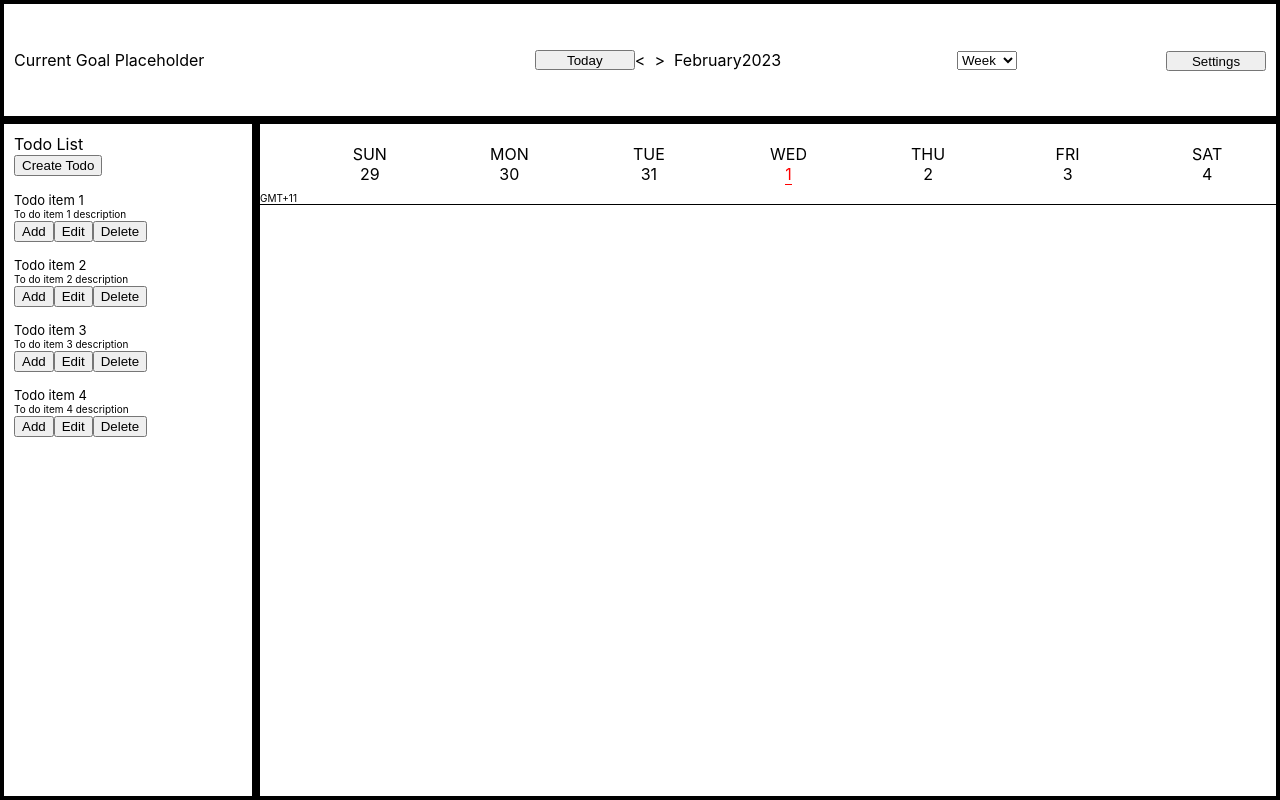
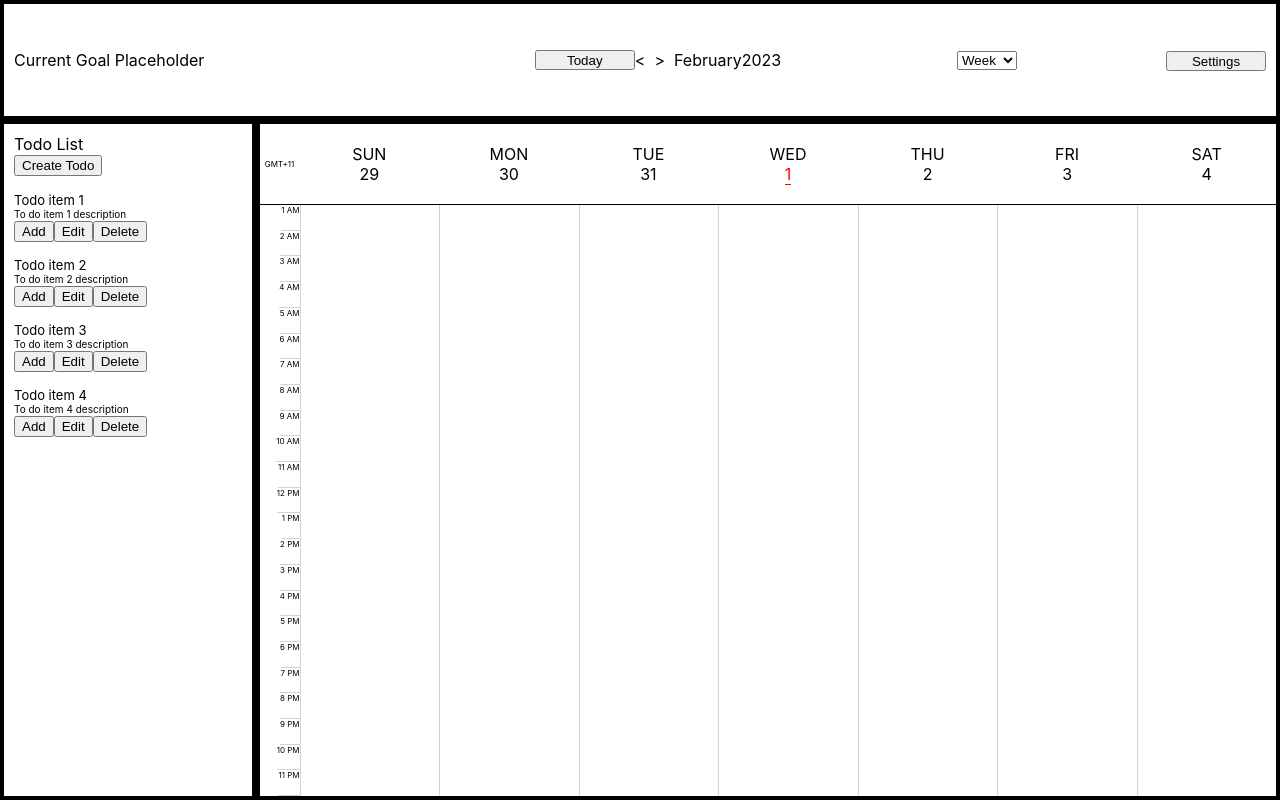
Before and after one commit to Mark-Cooper-Janssen-Vooles/Todolendar.UI, a React (Create React App) app: page / in a window 1280 px wide. Built offline with nearby package versions, Linux system fonts and the light colour scheme.

Commit message:
[MASTER] Fiddling with scroll bar

```diff
--- a/src/components/TodolenderHome/Calendar/Calendar.css
+++ b/src/components/TodolenderHome/Calendar/Calendar.css
@@ -2,8 +2,9 @@
     width: 80vw;
     height: 85vh;
     display: flex;
-    align-items: flex-start;
-    justify-content: space-between;
+    flex-direction: column;
+    align-items: center;
+    justify-content: flex-start;
 }
 
 .CalendarContainerHeader {
@@ -13,14 +14,6 @@
     justify-content: flex-start;
 
     border-bottom: 1px solid black;
-    box-sizing: border-box;
-}
-
-.CalendarWeeklyColumn {
-    width: calc(80vw / 7);
-    height: 100%;
-
-    border: 1px solid black;
     box-sizing: border-box;
 }
 
@@ -41,10 +34,27 @@
 .CalendarWeeklyColumnTime {
     width: 40px;
     height: 10vh;
-    font-size: 10px;
+    font-size: 8px;
 
     display: flex;
+    align-items: center;
+    justify-content: center;
+}
+
+.CalendarWeeklyColumnTimeContent {
+    width: 40px;
+    font-size: 8px;
+
+    display: flex;
+    flex-direction: column;
     align-items: flex-end;
+}
+
+.CalendarWeeklyColumnTimeContentItem {
+    display: flex;
+    height: 40px;
+    border-bottom: 1px solid lightgray;
+    box-sizing: border-box;
 }
 
 .CurrentDay {
@@ -53,3 +63,19 @@
     border-bottom: 1px solid red;
     box-sizing: border-box;
 }
+
+.CalenderContainerContent {
+    display: flex;
+    /*height: 100%;*/
+    height: 200%;
+
+    overflow-y: scroll;
+}
+
+.CalendarWeeklyColumn {
+    width: calc((80vw - 40px) / 7.05);
+    height: 100%;
+
+    border-left: 1px solid lightgray;
+    box-sizing: border-box;
+}
--- a/src/components/TodolenderHome/Calendar/Calendar.tsx
+++ b/src/components/TodolenderHome/Calendar/Calendar.tsx
@@ -18,7 +18,6 @@ const Calendar = () => {
     useEffect(() => {
         setDaysOfMonth(computeDaysOfMonth(dayjsTimeObject, currentTime))
     }, [])
-
 
     return (
         // <div className="Calendar Border">
@@ -41,41 +40,52 @@ const Calendar = () => {
                                 <div key={id} className="CalendarWeeklyColumnDay">
                                     <div>{ day }</div>
                                     <div className="CurrentDay">{ daysOfMonth[id] }</div>
-                                </div>
-                            )
+                                </div>)
                         }
 
                         return (
                           <div key={id} className="CalendarWeeklyColumnDay">
                               <div>{ day }</div>
                               <div>{ daysOfMonth[id] }</div>
-                          </div>
-                        )
+                          </div>)
                     })}
-                    {/*<div className="CalendarWeeklyColumnDay">*/}
-                    {/*    <div>MON</div>*/}
-                    {/*    <div>{ dayjsTimeObject.date() }</div>*/}
-                    {/*</div>*/}
-                    {/*<div className="CalendarWeeklyColumnDay">TUE</div>*/}
-                    {/*<div className="CalendarWeeklyColumnDay">WED</div>*/}
-                    {/*<div className="CalendarWeeklyColumnDay">THU</div>*/}
-                    {/*<div className="CalendarWeeklyColumnDay">FRI</div>*/}
-                    {/*<div className="CalendarWeeklyColumnDay">SAT</div>*/}
-                    {/*<div className="CalendarWeeklyColumnDay">SUN</div>*/}
                 </div>
             </div>
 
-            {/*<div>Time Column</div>*/}
-            {/*<div className="CalendarWeeklyColumn">*/}
-            {/*    <div className="CalendarWeeklyColumnDay">mon</div>*/}
-            {/*    <div></div>*/}
-            {/*</div>*/}
-            {/*<div className="CalendarWeeklyColumn">tue</div>*/}
-            {/*<div className="CalendarWeeklyColumn">wed</div>*/}
-            {/*<div className="CalendarWeeklyColumn">thu</div>*/}
-            {/*<div className="CalendarWeeklyColumn">fri</div>*/}
-            {/*<div className="CalendarWeeklyColumn">sat</div>*/}
-            {/*<div className="CalendarWeeklyColumn">sun</div>*/}
+            <div className="CalenderContainerContent">
+                <div className="CalendarWeeklyColumnTimeContent">
+                    <div className="CalendarWeeklyColumnTimeContentItem">1 AM</div>
+                    <div className="CalendarWeeklyColumnTimeContentItem">2 AM</div>
+                    <div className="CalendarWeeklyColumnTimeContentItem">3 AM</div>
+                    <div className="CalendarWeeklyColumnTimeContentItem">4 AM</div>
+                    <div className="CalendarWeeklyColumnTimeContentItem">5 AM</div>
+                    <div className="CalendarWeeklyColumnTimeContentItem">6 AM</div>
+                    <div className="CalendarWeeklyColumnTimeContentItem">7 AM</div>
+                    <div className="CalendarWeeklyColumnTimeContentItem">8 AM</div>
+                    <div className="CalendarWeeklyColumnTimeContentItem">9 AM</div>
+                    <div className="CalendarWeeklyColumnTimeContentItem">10 AM</div>
+                    <div className="CalendarWeeklyColumnTimeContentItem">11 AM</div>
+                    <div className="CalendarWeeklyColumnTimeContentItem">12 PM</div>
+                    <div className="CalendarWeeklyColumnTimeContentItem">1 PM</div>
+                    <div className="CalendarWeeklyColumnTimeContentItem">2 PM</div>
+                    <div className="CalendarWeeklyColumnTimeContentItem">3 PM</div>
+                    <div className="CalendarWeeklyColumnTimeContentItem">4 PM</div>
+                    <div className="CalendarWeeklyColumnTimeContentItem">5 PM</div>
+                    <div className="CalendarWeeklyColumnTimeContentItem">6 PM</div>
+                    <div className="CalendarWeeklyColumnTimeContentItem">7 PM</div>
+                    <div className="CalendarWeeklyColumnTimeContentItem">8 PM</div>
+                    <div className="CalendarWeeklyColumnTimeContentItem">9 PM</div>
+                    <div className="CalendarWeeklyColumnTimeContentItem">10 PM</div>
+                    <div className="CalendarWeeklyColumnTimeContentItem">11 PM</div>
+                </div>
+                <div className="CalendarWeeklyColumn" id="sun-content"></div>
+                <div className="CalendarWeeklyColumn" id="mon-content"></div>
+                <div className="CalendarWeeklyColumn" id="tue-content"></div>
+                <div className="CalendarWeeklyColumn" id="wed-content"></div>
+                <div className="CalendarWeeklyColumn" id="thu-content"></div>
+                <div className="CalendarWeeklyColumn" id="fri-content"></div>
+                <div className="CalendarWeeklyColumn" id="sat-content"></div>
+            </div>
         </div>
     )
 }
```
